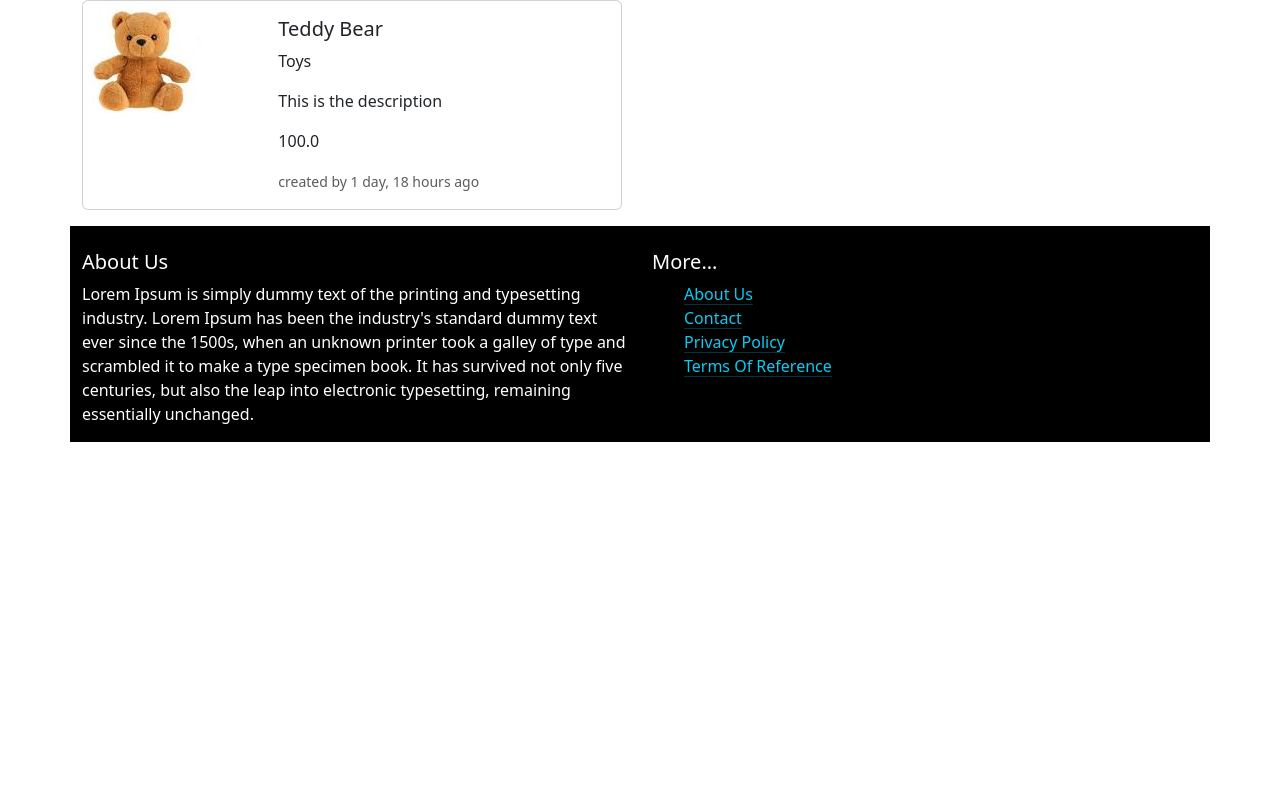
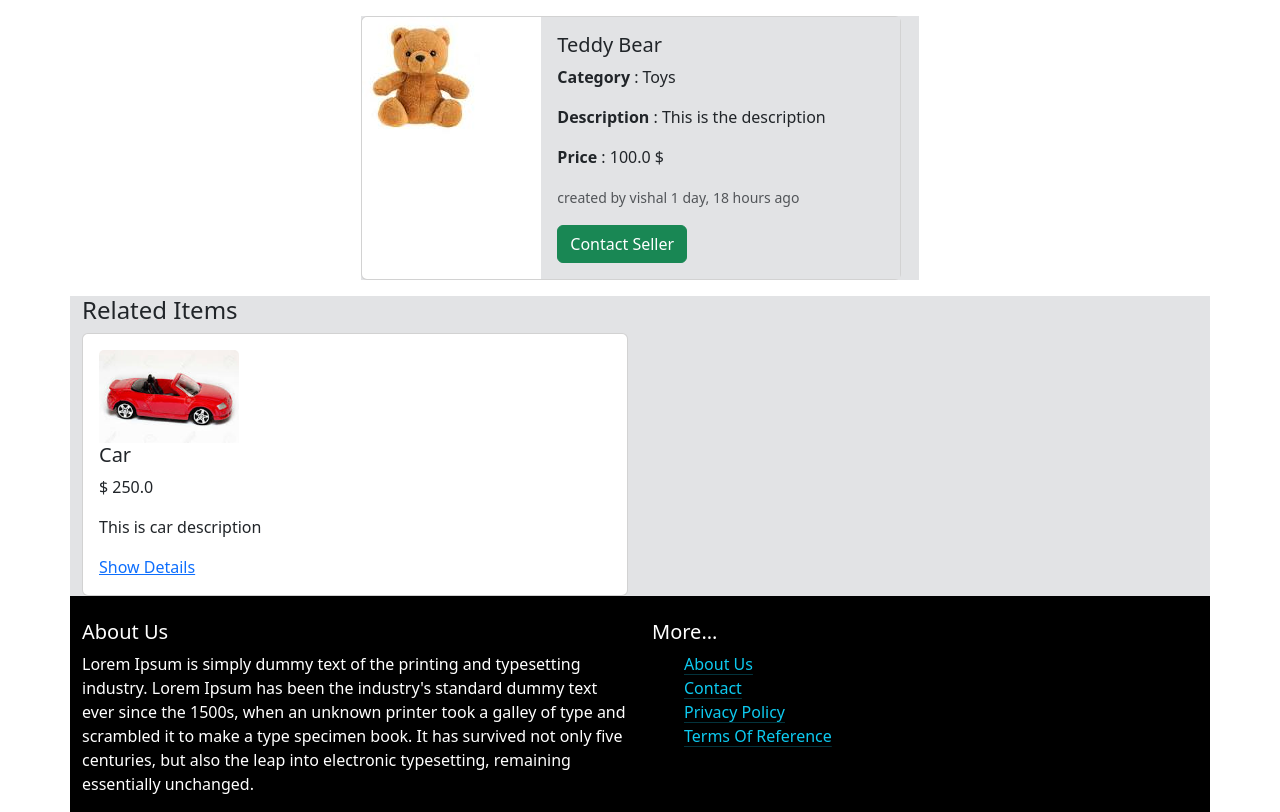
Before and after one commit to vishal54sharma/puddlemarketplace, a Django app: page /item/1 in a window 1280 px wide. Shown: the part 56-868 px from the top of the page. Before the commit the page ends 498 px from the top, so only its background shows below. Run offline with Django 4.2, Linux system fonts and the light colour scheme; data comes from the database, SQL or seed files in the repository; both versions use the stored data as it was after the commit.

Commit message:
Log in , user creation, logout done

```diff
--- a/core/templates/core/base.html
+++ b/core/templates/core/base.html
@@ -22,15 +22,31 @@
                   <li class="nav-item">
                     <a class="nav-link active" aria-current="page" href="#">BROWSE</a>
                   </li>
-                  <li class="nav-item">
-                    <a class="nav-link" href="#">SIGN UP</a>
-                  </li>
-                  <li class="nav-item">
-                    <a class="nav-link" href="#">LOGIN</a>
-                  </li>
+
+                  {% if request.user.is_authenticated %}
+                    <li class="nav-item">
+                      <a class="nav-link" href="{% url 'logoutUser' %}">LOGOUT</a>
+                    </li>
+                  {% else %}
+                    <li class="nav-item">
+                      <a class="nav-link" href="{% url 'signupUser' %}">SIGN UP</a>
+                    </li>
+                    <li class="nav-item">
+                      <a class="nav-link" href="{% url 'loginUser' %}">LOGIN</a>
+                    </li>
+                  {% endif %}
               </div>
             </div>
           </nav>
+
+          {% if messages %}
+            {% for message in messages %}
+            <div class="alert alert-warning alert-dismissible fade show" role="alert">
+                {{message}}
+                <button type="button" class="btn-close" data-bs-dismiss="alert" aria-label="Close"></button>
+              </div>
+            {% endfor %}
+          {% endif %}
 
         {% block content %}
 
--- a/core/templates/core/index.html
+++ b/core/templates/core/index.html
@@ -3,6 +3,9 @@
 {% block title %} Welcome|Puddle {% endblock %}
 
 {% block content %}
+
+    {% if user.is_authenticated %}
+
 
         <div class="card-group m-4">
             {% for item in items %}
@@ -45,6 +48,33 @@
 
         </div>
 
+    {% else %}
+        <div class="row m-3">
+            <div class="col-md-6 offset-md-3">
+                <h3>LOGIN</h3>
+                <br>
+                <form method="POST" action="">
+                    {% csrf_token %}
+
+                        <div class="mb-3">
+
+                        <input type="text" class="form-control"  aria-describedby="emailHelp" name="username" placeholder="user name" required>
+
+                        </div>
+                        <div class="mb-3">
+
+                        <input type="password" class="form-control" name="password" placeholder="password" required>
+                        </div>
+                        <br>
+                        <button type="submit" class="btn btn-secondary">LOGIN</button>
+
+
+                </form>
+            </div>
+        </div>
+
+    {% endif %}
+
 
 
 
--- a/core/urls.py
+++ b/core/urls.py
@@ -5,6 +5,10 @@ from . import views
 urlpatterns = [
     path('', views.index,name='index'),
     path('contact/', views.contact,name='contact'),
+    path('signup/', views.signupUser,name='signupUser'),
+    path('login/', views.loginUser,name='loginUser'),
+    path('logout/', views.logoutUser,name='logoutUser'),
+    path('about/', views.aboutUs,name='aboutUs'),
 
 
 ]
--- a/item/templates/item/detail.html
+++ b/item/templates/item/detail.html
@@ -2,22 +2,67 @@
 {% block title %} {{item.name}} {% endblock %}
 
 {% block content %}
-
-    <div class="card mb-3" style="max-width: 540px;">
+    <div class="col-md-6 offset-md-3 bg-secondary-subtle">
+        <div class="card mb-3 mt-3" style="max-width: 540px;">
             <div class="row g-0">
             <div class="col-md-4">
                 <img src="{{item.image.url}}" class="img-fluid rounded-start" alt="...">
             </div>
-        <div class="col-md-8">
+            <div class="col-md-8 bg-secondary-subtle">
                 <div class="card-body">
                 <h5 class="card-title">{{item.name}}</h5>
-            <p class="card-text">{{item.category}}</p>
-            <p class="card-text">{{item.description}}</p>
-            <p class="card-text">{{item.price}}</p>
-            <p class="card-text"><small class="text-body-secondary">created by {{item.user}} {{item.created_at|timesince}} ago</small></p>
+                <p class="card-text"><b>Category</b> : {{item.category}}</p>
+                <p class="card-text"><b>Description</b> : {{item.description}}</p>
+                <p class="card-text"><b>Price</b> : {{item.price}} $</p>
+                <p class="card-text"><small class="text-body-secondary">created by {{item.created_by}} {{item.created_at|timesince}} ago</small></p>
+                <a href="#" class="btn btn-success" tabindex="-1" role="button" aria-disabled="true">Contact Seller</a>
+                </div>
             </div>
             </div>
         </div>
     </div>
 
+
+    <div class="row bg-secondary-subtle">
+        <h4>Related Items</h4>
+        {% for item in relateditems %}
+            <div class="col-sm-6 mb-3 mb-sm-0">
+            <div class="card">
+                <div class="card-body">
+                <img src="{{item.image.url}}" class="card-img-top" alt="..." style="width:140px;">
+                <h5 class="card-title">{{item.name}}</h5>
+                <p class="card-text">$ {{item.price}}</p>
+                <p class="card-text">{{item.description}}</p>
+                <a href="{% url 'detail' item.id %}" class="card-link">Show Details</a>
+                </div>
+            </div>
+            </div>
+        {% endfor %}
+
+    </div>
+
+
+
+    <!-- <div class="card-group m-4">
+        {% for item in relateditems %}
+
+                <div class="card border-secondary mb-1" style="width: 18rem;">
+                    <img src="{{item.image.url}}" class="card-img-top" alt="...">
+                    <div class="card-header">{{item.name}}</div>
+                    <div class="card-body">
+
+                        <p class="card-text">{{item.description}}</p>
+                        <p class="card-text">$ {{item.price}}</p>
+                    </div>
+                    <a href="{% url 'detail' item.id %}" class="card-link">Show Details</a>
+                    <div class="card-footer">
+                        <small class="text-body-secondary">created {{item.created_at|timesince}} ago in </small>
+                        <small class="text-body-secondary">{{item.category}}</small>
+                    </div>
+                </div>
+
+
+        {% endfor %}
+    </div> -->
+
 {% endblock %}
--- a/item/views.py
+++ b/item/views.py
@@ -4,4 +4,5 @@ from .models import Item
 
 def detail(request, pk):
     item = get_object_or_404(Item,id=pk)
-    return render(request,'item/detail.html',{'item':item})
+    relateditems = Item.objects.filter(category = item.category,is_sold=False).exclude(id=pk)[0:3]
+    return render(request,'item/detail.html',{'item':item,'relateditems':relateditems})
```
Also changed, not shown: core/forms.py (added, +19 -0 lines), core/templates/core/signup.html (added, +22 -0 lines), core/views.py (+53 -2 lines), db.sqlite3, media/item_images/download_Xz4yx8r.jpg (added). Lines whose indentation alone changed are shown as unchanged.
